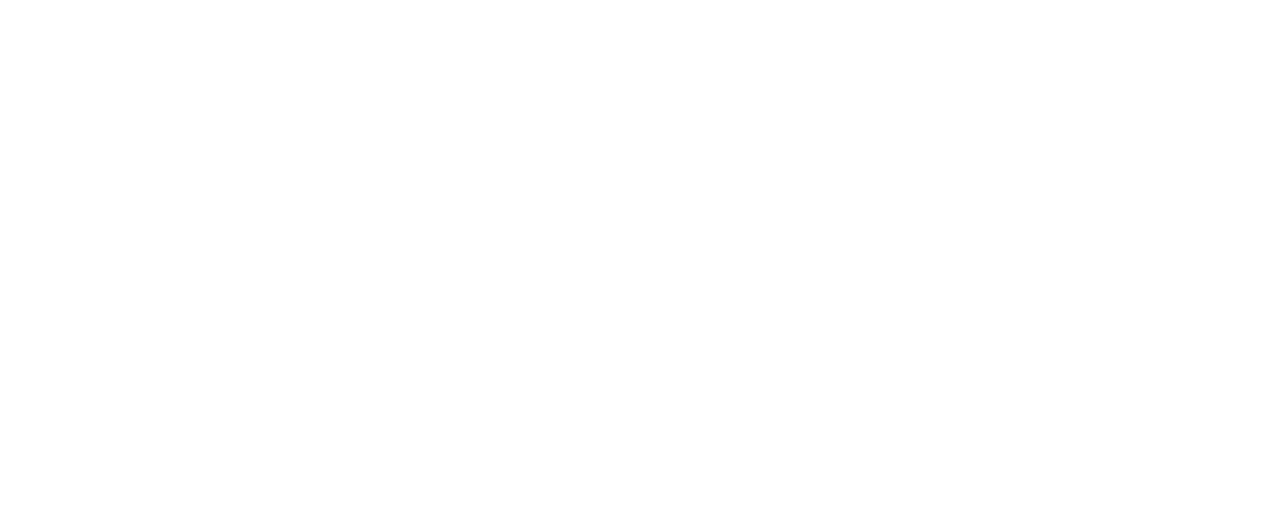
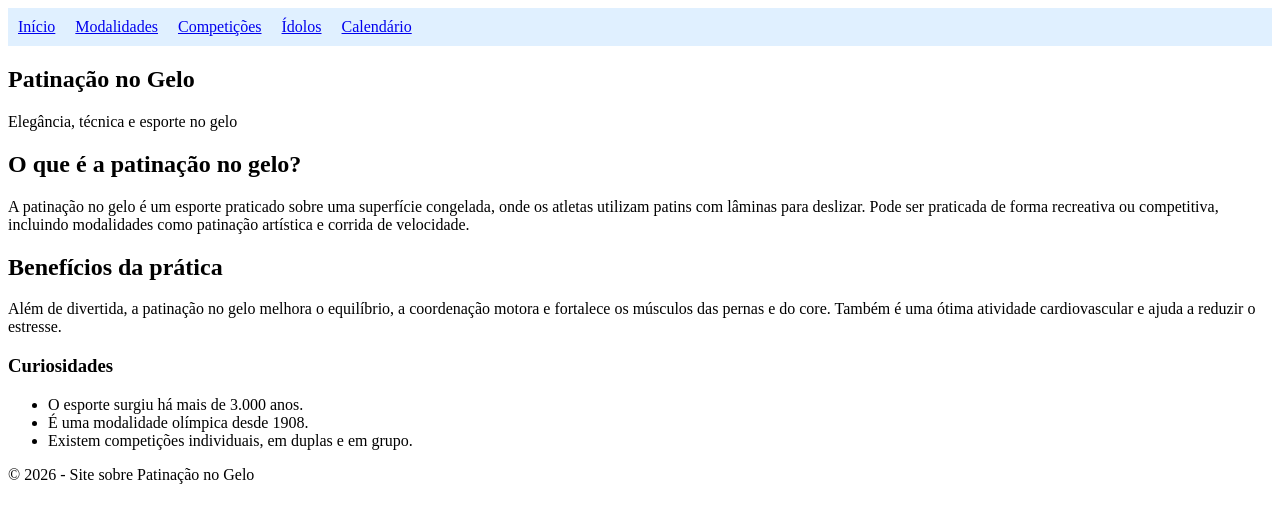
Before and after one commit to gabrieldesouzabobmarley-creator/Patinacao_no_Gelo, a plain HTML site: page site/index.html in a window 1280 px wide. Drawn offline with Linux system fonts and the light colour scheme.

Commit message:
Criação do Conteúdo
Depois de muita pesquisa e resumo, incluímos o conteúdo do site.

```diff
--- a/site/index.html
+++ b/site/index.html
@@ -8,25 +8,53 @@
 </head>
 
 <body>
-    <div class="conatiner">
+    <div class="container">
         <header>
             <nav>
-
+                <ul style="display: flex; gap: 20px; list-style: none; margin: 0; padding: 10px; background: #e0f0ff;">
+                    <li><a href="#">Início</a></li>
+                    <li><a href="#">Modalidades</a></li>
+                    <li><a href="#">Competições</a></li>
+                    <li><a href="#">Ídolos</a></li>
+                    <li><a href="#">Calendário</a></li>
+                </ul>
             </nav>
         </header>
+
         <section>
+            <h1>Patinação no Gelo</h1>
+            <p>Elegância, técnica e esporte no gelo</p>
             <article>
+                <h2>O que é a patinação no gelo?</h2>
+                <p>
+                    A patinação no gelo é um esporte praticado sobre uma superfície congelada,
+                    onde os atletas utilizam patins com lâminas para deslizar. Pode ser
+                    praticada de forma recreativa ou competitiva, incluindo modalidades como
+                    patinação artística e corrida de velocidade.
+                </p>
+            </article>
 
-            </article>
             <article>
-
+                <h2>Benefícios da prática</h2>
+                <p>
+                    Além de divertida, a patinação no gelo melhora o equilíbrio, a coordenação
+                    motora e fortalece os músculos das pernas e do core. Também é uma ótima
+                    atividade cardiovascular e ajuda a reduzir o estresse.
+                </p>
             </article>
         </section>
+
         <aside>
+            <h3>Curiosidades</h3>
+            <ul>
+                <li>O esporte surgiu há mais de 3.000 anos.</li>
+                <li>É uma modalidade olímpica desde 1908.</li>
+                <li>Existem competições individuais, em duplas e em grupo.</li>
+            </ul>
+        </aside>
 
-        </aside>
         <footer>
-
+            <p>&copy; 2026 - Site sobre Patinação no Gelo</p>
         </footer>
     </div>
 
```
